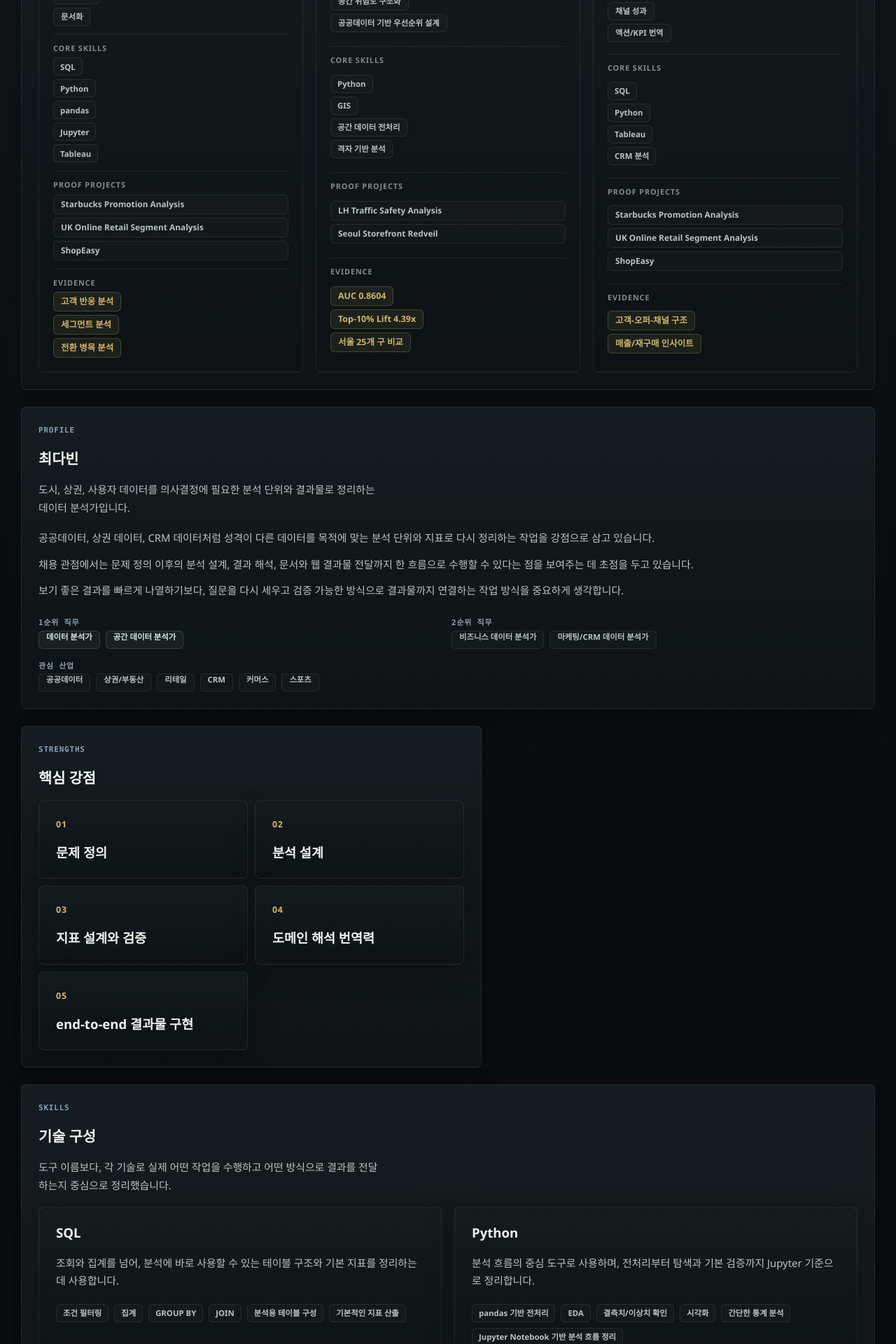
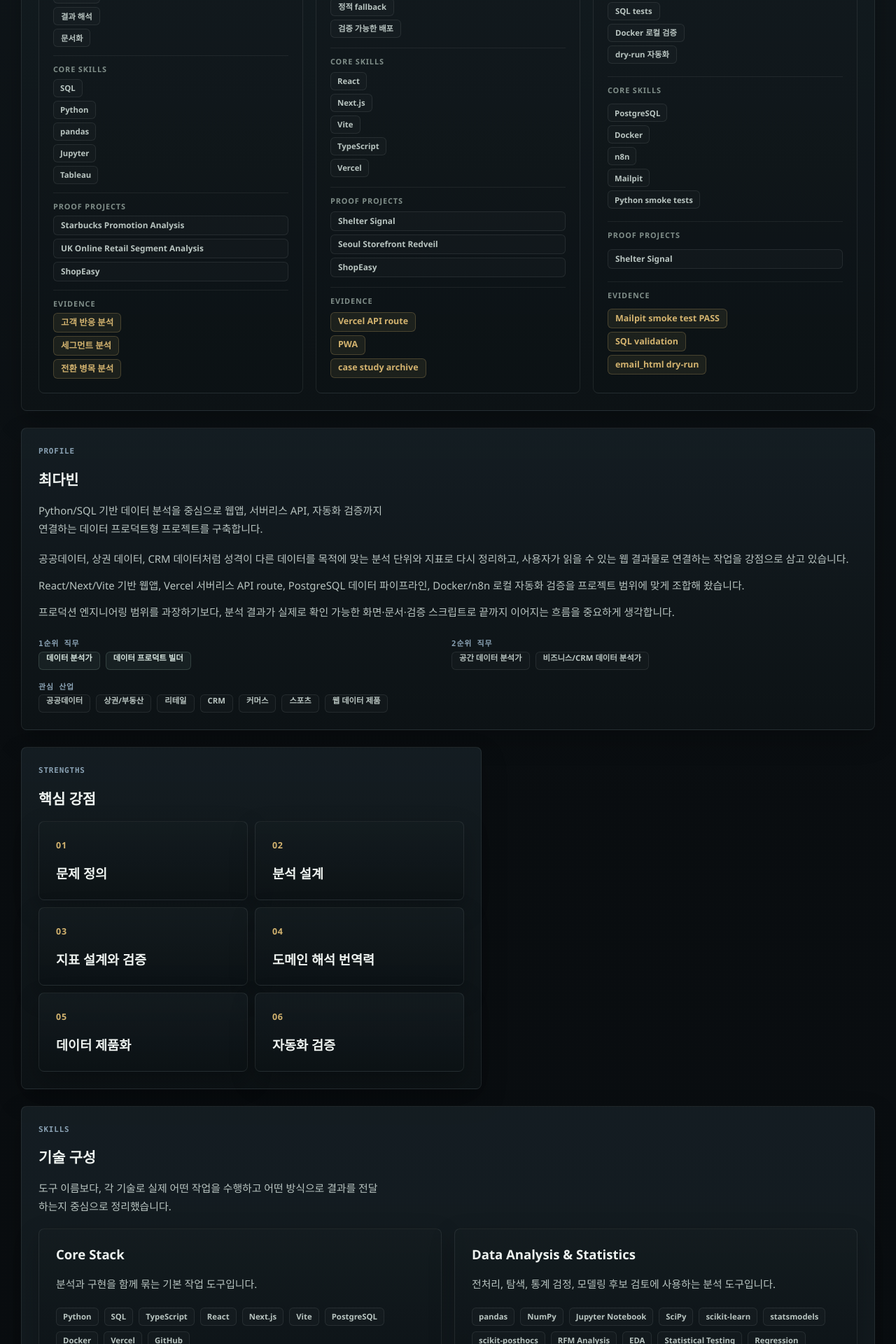
Before and after one commit to dffxonnb-cyber/signal-archive, a Next.js app: page /resume in a window 1280 px wide. Shown: the part 880-2800 px from the top of the page at 70% size. Built offline with nearby package versions, Linux system fonts and the light colour scheme.

Commit message:
docs: refine portfolio positioning and skills

```diff
--- a/app/layout.tsx
+++ b/app/layout.tsx
@@ -11,7 +11,7 @@ export const metadata: Metadata = {
     template: "%s | Signal Archive",
   },
   description:
-    "문제 정의, 분석 설계, 검증 중심 작업을 정리한 Signal Archive 데이터 분석 포트폴리오입니다.",
+    "Python/SQL 기반 데이터 분석을 웹앱, 서버리스 API, 자동화 검증까지 연결한 Signal Archive 데이터 프로덕트 포트폴리오입니다.",
   icons: {
     icon: "/icon.svg",
   },
--- a/app/resume/page.tsx
+++ b/app/resume/page.tsx
@@ -21,22 +21,18 @@ export default function ResumePage() {
       evidence: ["고객 반응 분석", "세그먼트 분석", "전환 병목 분석"],
     },
     {
-      title: "Spatial Data Analyst Fit",
-      relevantWork: ["지역 단위 비교", "공간 위험도 구조화", "공공데이터 기반 우선순위 설계"],
-      coreSkills: ["Python", "GIS", "공간 데이터 전처리", "격자 기반 분석"],
-      proofProjects: ["lh-traffic-safety-analysis", "seoul-storefront-redveil"],
-      evidence: ["AUC 0.8604", "Top-10% Lift 4.39x", "서울 25개 구 비교"],
+      title: "Data Product Builder Fit",
+      relevantWork: ["웹앱 구현", "서버리스 API 연결", "정적 fallback", "검증 가능한 배포"],
+      coreSkills: ["React", "Next.js", "Vite", "TypeScript", "Vercel"],
+      proofProjects: ["shelter-signal", "seoul-storefront-redveil", "shopeasy"],
+      evidence: ["Vercel API route", "PWA", "case study archive"],
     },
     {
-      title: "Business / CRM Analyst Fit",
-      relevantWork: ["고객 세그먼트", "반응률", "채널 성과", "액션/KPI 번역"],
-      coreSkills: ["SQL", "Python", "Tableau", "CRM 분석"],
-      proofProjects: [
-        "starbucks-promotion-analysis",
-        "uk-online-retail-segment-analysis",
-        "shopeasy",
-      ],
-      evidence: ["고객-오퍼-채널 구조", "매출/재구매 인사이트"],
+      title: "Pipeline / Automation Validation Fit",
+      relevantWork: ["PostgreSQL 모델링", "SQL tests", "Docker 로컬 검증", "dry-run 자동화"],
+      coreSkills: ["PostgreSQL", "Docker", "n8n", "Mailpit", "Python smoke tests"],
+      proofProjects: ["shelter-signal"],
+      evidence: ["Mailpit smoke test PASS", "SQL validation", "email_html dry-run"],
     },
   ];
 
@@ -46,7 +42,7 @@ export default function ResumePage() {
         <PageHero
           eyebrow="Resume"
           lead="직무별 적합성, 기술 범위, 증거 프로젝트를 빠르게 대조할 수 있도록 정리했습니다."
-          title="채용 검토용 요약 패널"
+          title="데이터 분석과 데이터 제품 구현을 함께 보는 요약 패널"
           titleId="resume-title"
         >
           <aside aria-label="resume fast scan" className="resume-fast-scan">
--- a/app/writing/page.tsx
+++ b/app/writing/page.tsx
@@ -28,7 +28,7 @@ export default function WritingPage() {
           lead={
             <>
               Writing은 분석 밖의 취미 기록이 아니라, 관찰한 신호를 해석하고 읽히는 문장으로 바꾸는 전달력의 보조 증거입니다.
-              문학적 결은 유지하되, 분석가 포트폴리오 안에서는 관찰·구조화·전달 역량을 보여주는 역할을 맡습니다.
+              문학적 결은 유지하되, 데이터 프로덕트형 포트폴리오 안에서는 관찰·구조화·전달 역량을 보여주는 역할을 맡습니다.
             </>
           }
           meta={
@@ -71,7 +71,7 @@ export default function WritingPage() {
           <div className={styles.sectionHeadCompact}>
             <span className={styles.sectionLabel}>Writing Strength</span>
             <p className={styles.sectionDescription}>
-              데이터 분석가 포트폴리오 안에서 Writing이 맡는 보조 증거의 역할을 세 가지 역량으로 정리했습니다.
+              데이터 프로덕트형 포트폴리오 안에서 Writing이 맡는 보조 증거의 역할을 세 가지 역량으로 정리했습니다.
             </p>
           </div>
 
--- a/content/profile.ts
+++ b/content/profile.ts
@@ -2,29 +2,32 @@ import type { Profile } from "@/types/content";
 
 export const profile: Profile = {
   name: "최다빈",
-  primaryRoles: ["데이터 분석가", "공간 데이터 분석가"],
-  secondaryRoles: ["비즈니스 데이터 분석가", "마케팅/CRM 데이터 분석가"],
-  industries: ["공공데이터", "상권/부동산", "리테일", "CRM", "커머스", "스포츠"],
+  primaryRoles: ["데이터 분석가", "데이터 프로덕트 빌더"],
+  secondaryRoles: ["공간 데이터 분석가", "비즈니스/CRM 데이터 분석가"],
+  industries: ["공공데이터", "상권/부동산", "리테일", "CRM", "커머스", "스포츠", "웹 데이터 제품"],
   avoidSignals: [],
   headline:
-    "도시, 상권, 사용자 데이터를 의사결정에 필요한 분석 단위와 결과물로 정리하는 데이터 분석가입니다.",
+    "Python/SQL 기반 데이터 분석을 중심으로 웹앱, 서버리스 API, 자동화 검증까지 연결하는 데이터 프로덕트형 프로젝트를 구축합니다.",
   summary: [
-    "공공데이터, 상권 데이터, CRM 데이터처럼 성격이 다른 데이터를 목적에 맞는 분석 단위와 지표로 다시 정리하는 작업을 강점으로 삼고 있습니다.",
-    "채용 관점에서는 문제 정의 이후의 분석 설계, 결과 해석, 문서와 웹 결과물 전달까지 한 흐름으로 수행할 수 있다는 점을 보여주는 데 초점을 두고 있습니다.",
-    "보기 좋은 결과를 빠르게 나열하기보다, 질문을 다시 세우고 검증 가능한 방식으로 결과물까지 연결하는 작업 방식을 중요하게 생각합니다.",
+    "공공데이터, 상권 데이터, CRM 데이터처럼 성격이 다른 데이터를 목적에 맞는 분석 단위와 지표로 다시 정리하고, 사용자가 읽을 수 있는 웹 결과물로 연결하는 작업을 강점으로 삼고 있습니다.",
+    "React/Next/Vite 기반 웹앱, Vercel 서버리스 API route, PostgreSQL 데이터 파이프라인, Docker/n8n 로컬 자동화 검증을 프로젝트 범위에 맞게 조합해 왔습니다.",
+    "프로덕션 엔지니어링 범위를 과장하기보다, 분석 결과가 실제로 확인 가능한 화면·문서·검증 스크립트로 끝까지 이어지는 흐름을 중요하게 생각합니다.",
   ],
   strengths: [
     "문제 정의",
     "분석 설계",
     "지표 설계와 검증",
     "도메인 해석 번역력",
-    "end-to-end 결과물 구현",
+    "데이터 제품화",
+    "자동화 검증",
   ],
   keywords: [
     "분석 설계",
     "지표 설계",
     "문제 정의",
-    "end-to-end 분석",
+    "데이터 제품",
+    "웹앱 구현",
+    "자동화 검증",
     "결과물 전달",
   ],
   contactLinks: [
@@ -41,52 +44,116 @@ export const profile: Profile = {
   ],
   skillGroups: [
     {
-      title: "SQL",
-      summary: "조회와 집계를 넘어, 분석에 바로 사용할 수 있는 테이블 구조와 기본 지표를 정리하는 데 사용합니다.",
+      title: "Core Stack",
+      summary: "분석과 구현을 함께 묶는 기본 작업 도구입니다.",
+      items: ["Python", "SQL", "TypeScript", "React", "Next.js", "Vite", "PostgreSQL", "Docker", "Vercel", "GitHub"],
+    },
+    {
+      title: "Data Analysis & Statistics",
+      summary: "전처리, 탐색, 통계 검정, 모델링 후보 검토에 사용하는 분석 도구입니다.",
       items: [
-        "조건 필터링",
-        "집계",
-        "GROUP BY",
-        "JOIN",
-        "분석용 테이블 구성",
-        "기본적인 지표 산출",
+        "pandas",
+        "NumPy",
+        "Jupyter Notebook",
+        "SciPy",
+        "scikit-learn",
+        "statsmodels",
+        "scikit-posthocs",
+        "RFM Analysis",
+        "EDA",
+        "Statistical Testing",
+        "Regression",
+        "Clustering",
+        "Predictive Modeling",
       ],
     },
     {
-      title: "Python",
-      summary: "분석 흐름의 중심 도구로 사용하며, 전처리부터 탐색과 기본 검증까지 Jupyter 기준으로 정리합니다.",
+      title: "Database & Pipeline",
+      summary: "분석 가능한 테이블 구조, 검증 가능한 SQL layer, 앱으로 넘기는 데이터 산출물을 구성합니다.",
       items: [
-        "pandas 기반 전처리",
-        "EDA",
-        "결측치/이상치 확인",
-        "시각화",
-        "간단한 통계 분석",
-        "Jupyter Notebook 기반 분석 흐름 정리",
+        "PostgreSQL",
+        "SQLAlchemy",
+        "psycopg",
+        "SQL Migrations",
+        "SQL Models",
+        "SQL Tests",
+        "CSV/JSON Pipeline",
+        "Data Quality Checks",
+        "Static JSON Export",
       ],
     },
     {
-      title: "BI / Visualization",
-      summary: "결과를 보기 좋게 꾸미기보다, 의사결정에 필요한 비교와 요약이 먼저 읽히도록 구성합니다.",
-      items: ["Tableau 대시보드", "지표 요약", "의사결정용 차트 구성", "분석 결과 스토리텔링"],
-    },
-    {
       title: "GIS / Spatial Analysis",
-      summary: "도시·공공데이터 맥락에서 지역 단위 비교와 우선순위 해석이 가능하도록 공간 정보를 다룹니다.",
+      summary: "도시·공공데이터 맥락에서 지역 단위 비교와 위험/후보 우선순위를 다룹니다.",
       items: [
-        "지역 단위 데이터 분석",
-        "공간 데이터 시각화",
-        "취약 지역 또는 위험 구역 우선순위화",
-        "공공데이터 기반 입지 분석",
+        "GeoPandas",
+        "Shapely",
+        "PyProj",
+        "QGIS",
+        "GeoJSON",
+        "Spatial Grid Analysis",
+        "Risk/Candidate Ranking",
+        "PostGIS Integration Research",
       ],
     },
     {
-      title: "Web / Delivery",
-      summary: "분석 결과를 코드나 표에서 끝내지 않고, 사용자가 읽을 수 있는 페이지와 문서로 변환합니다.",
+      title: "Web & App",
+      summary: "분석 결과를 사용자가 탐색할 수 있는 웹앱과 대시보드 형태로 구현합니다.",
+      items: ["React", "Next.js", "Vite", "TypeScript", "Tailwind CSS", "PWA", "Streamlit", "Static HTML/CSS/JS"],
+    },
+    {
+      title: "Serverless & API",
+      summary: "브라우저에 키를 노출하지 않는 서버리스 경유 구조와 공공데이터 API 응답 정규화에 사용합니다.",
       items: [
-        "HTML/CSS/JavaScript 기반 결과 페이지 구성",
-        "GitHub Pages 또는 Vercel 배포",
-        "분석 결과를 사용자가 읽을 수 있는 페이지로 변환",
+        "Vercel",
+        "Vercel Serverless API Routes",
+        "data.go.kr API",
+        "Public Data API Integration",
+        "API Response Normalization",
+        "Server-side API Key Proxy",
       ],
+    },
+    {
+      title: "Automation & Local Infra",
+      summary: "운영 자동화가 아니라 로컬 검증과 dry-run 흐름을 재현 가능하게 만드는 데 사용합니다.",
+      items: [
+        "Docker",
+        "Docker Compose",
+        "n8n",
+        "Mailpit",
+        "SMTP Local Capture",
+        "Python smtplib",
+        "Dry-run Bridge",
+        "One-command Smoke Test",
+      ],
+    },
+    {
+      title: "Visualization & BI",
+      summary: "분석 결과의 비교, 우선순위, 설명 흐름을 시각적으로 전달합니다.",
+      items: ["Tableau", "Matplotlib", "Seaborn", "Plotly", "Streamlit Charts"],
+    },
+    {
+      title: "Deployment & Workflow",
+      summary: "정적 사이트, PWA, 포트폴리오 페이지를 검증하고 배포하는 작업 흐름입니다.",
+      items: [
+        "Vercel",
+        "GitHub Pages",
+        "Git",
+        "GitHub",
+        "GitHub Actions",
+        "npm",
+        "pnpm",
+        "ESLint",
+        "TypeScript tsc",
+        "Next Build",
+        "Vite Build",
+        "Python Smoke Tests",
+      ],
+    },
+    {
+      title: "Docs & Output",
+      summary: "프로젝트의 판단 근거, 한계, 실행 방법을 리뷰 가능한 문서와 산출물로 정리합니다.",
+      items: ["Markdown", "README", "Troubleshooting Docs", "ReportLab", "pypdf", "python-pptx", "openpyxl"],
     },
   ],
   aiWorkflow: {
```
Also changed, not shown: app/page.tsx (+10 -13 lines), app/projects/page.tsx (+5 -5 lines), app/start-here/page.tsx (+7 -7 lines), 1 other file (tests, documents, lock files or other folders).
